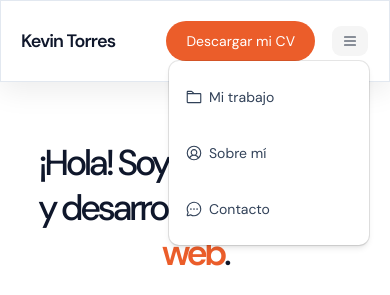
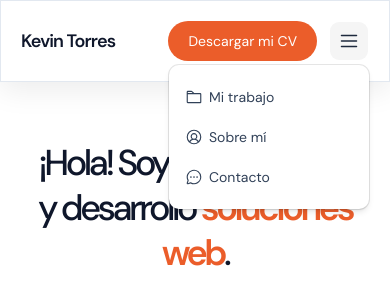
Before and after one commit to kevtorres23/web-portfolio, a Next.js app in the folder portfolio/: page / in a window 390 px wide. Both pictures are taken after a click on the button 350 px from the left and 41 px from the top of the page. Shown: the top 295 px of the page. Built offline with nearby package versions, Linux system fonts and the light colour scheme.

Commit message:
Inicialización de i18n

```diff
--- a/portfolio/app/layout.tsx
+++ b/portfolio/app/layout.tsx
@@ -19,9 +19,7 @@ export default function RootLayout({ children }: LayoutProps<"/">) {
       lang="en"
       className={cn("h-full", "antialiased", dmSans.variable, "font-sans")}
     >
-      <body className="min-h-full flex flex-col">
-        {children}
-      </body>
+      <body className="min-h-full flex flex-col">{children}</body>
     </html>
   );
 }
--- a/portfolio/components/Navbar.tsx
+++ b/portfolio/components/Navbar.tsx
@@ -41,7 +41,7 @@ export default function Navbar() {
           </Link>
         </div>
 
-        <div className="flex flex-row gap-4 items-center">
+        <div className="flex flex-row gap-3 items-center">
           <NormalButton>Descargar mi CV</NormalButton>
           <NavbarPopover />
         </div>
@@ -56,13 +56,13 @@ function NavbarPopover() {
       <PopoverTrigger
         className="md:hidden block"
         render={
-          <Button variant="ghost">
-            <ListIcon size={24} className="text-slate-800 " />
+          <Button variant="ghost" className="flex w-auto h-auto items-center justify-center px-2 py-2">
+            <ListIcon className="text-slate-800 w-5.5! h-5.5!" />
           </Button>
         }
       />
-      <PopoverContent className="w-50 p-4" align="end">
-        <div className="flex flex-col items-start gap-4">
+      <PopoverContent className="w-50 px-4 py-3" align="end">
+        <div className="flex flex-col items-start gap-0">
           <button className="flex flex-row gap-1.5 items-center">
             <FolderIcon size={18} className="text-slate-700" />
             <NavbarLink text="Mi trabajo" />
--- /dev/null
+++ b/portfolio/lib/i18n/i18n.ts
@@ -0,0 +1,32 @@
+import i18n from "i18next";
+import { initReactI18next } from "react-i18next";
+import esLang from "./locales/es/es.json";
+import enLang from "./locales/en/en.json";
+
+// the translations
+// (tip move them in a JSON file and import them,
+// or even better, manage them separated from your code: https://react.i18next.com/guides/multiple-translation-files)
+const resources = {
+  es: {
+    translation: esLang,
+  },
+  en: {
+    translation: enLang,
+  },
+};
+
+i18n
+  .use(initReactI18next) // passes i18n down to react-i18next
+  .init({
+    resources,
+    fallbackLng: "es",
+    lng: "es", // language to use, more information here: https://www.i18next.com/overview/configuration-options#languages-namespaces-resources
+    // you can use the i18n.changeLanguage function to change the language manually: https://www.i18next.com/overview/api#changelanguage
+    // if you're using a language detector, do not define the lng option
+
+    interpolation: {
+      escapeValue: false, // react already safes from xss
+    },
+  });
+
+export default i18n;
--- /dev/null
+++ b/portfolio/lib/i18n/locales/en/en.json
@@ -0,0 +1,4 @@
+{
+  "heroTitle": "Hello! I'm Kevin. I design and develop",
+  "heroTitleSpan": "web solutions"
+}
--- /dev/null
+++ b/portfolio/lib/i18n/locales/es/es.json
@@ -0,0 +1,4 @@
+{
+  "heroTitle": "¡Hola! Soy Kevin. Diseño y desarrollo",
+  "heroTitleSpan": "soluciones web"
+}
--- a/portfolio/package.json
+++ b/portfolio/package.json
@@ -20,6 +20,7 @@
     "next": "16.4.2",
     "react": "19.3.0",
     "react-dom": "19.3.0",
+    "react-i18next": "^17.1.9",
     "shadcn": "^4.22.1",
     "tw-animate-css": "^1.4.0"
   },
--- a/portfolio/ui-sections/landing/LandingHero.tsx
+++ b/portfolio/ui-sections/landing/LandingHero.tsx
@@ -2,6 +2,8 @@
 
 import HeroProjectCard from "@/components/HeroProjectCard";
 import { easeInOut, motion } from "motion/react";
+import { useTranslation } from "react-i18next";
+import "@/lib/i18n/i18n";
 
 export default function LandingHero() {
   const projectCards = [
@@ -15,6 +17,8 @@ export default function LandingHero() {
 
   const carouselItems = [...projectCards, ...projectCards, ...projectCards];
 
+  const { t } = useTranslation();
+
   return (
     <main className="flex overflow-hidden flex-col gap-20 w-full h-auto pb-30 lg:pt-45 sm:pt-40 pt-35 px-8 items-center justify-center">
       <div className="central-text flex flex-col gap-5 items-center justify-center xl:max-w-xl">
@@ -24,8 +28,8 @@ export default function LandingHero() {
           transition={{ duration: 0.5, ease: easeInOut }}
           className="sm:text-5xl/tight text-4xl/tight tracking-[-3.5px] font-medium text-center text-slate-900"
         >
-          ¡Hola! Soy Kevin. Diseño y desarrollo{" "}
-          <span className="text-main font-semibold">soluciones web</span>.
+          {t("heroTitle")}{" "}
+          <span className="text-main font-semibold">{t("heroTitleSpan")}</span>.
         </motion.h1>
         <motion.p
           initial={{ y: 35, opacity: 0 }}
```
Also changed, not shown: 1 other file (tests, documents, lock files or other folders).
